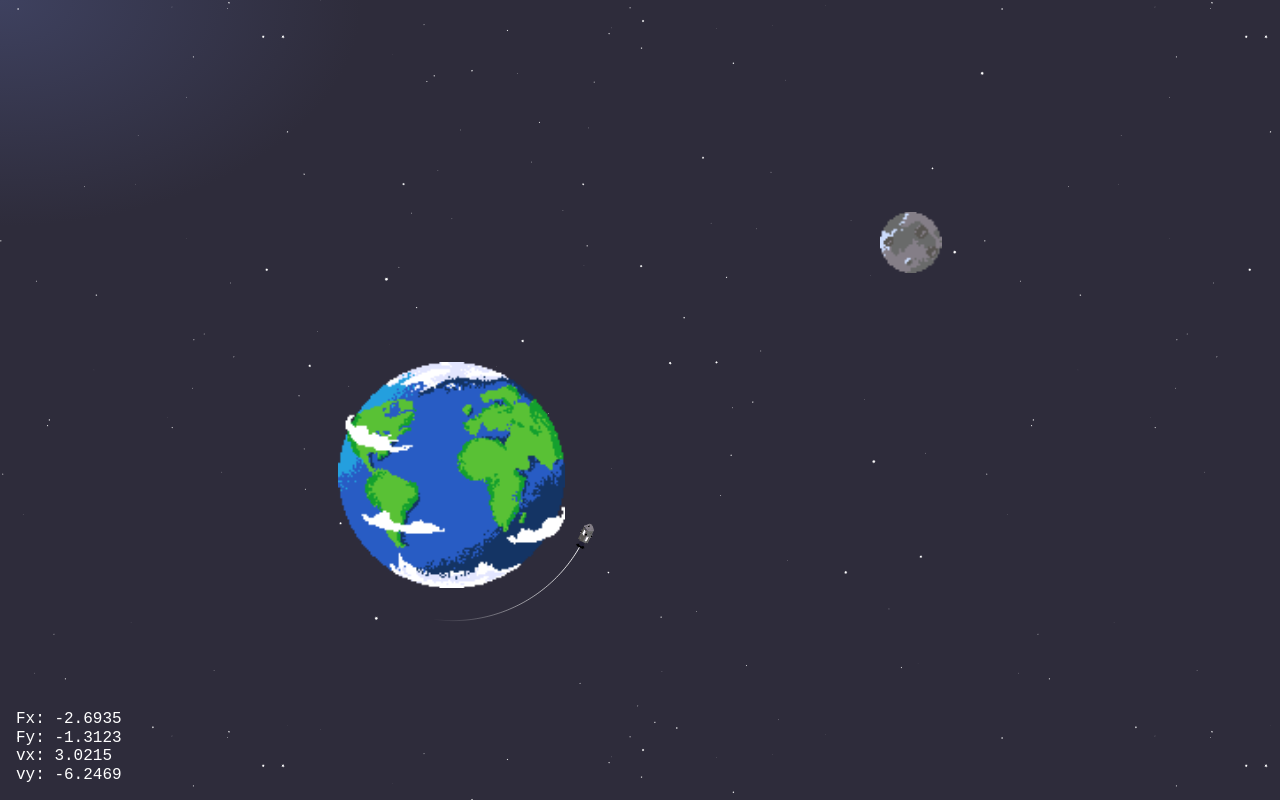
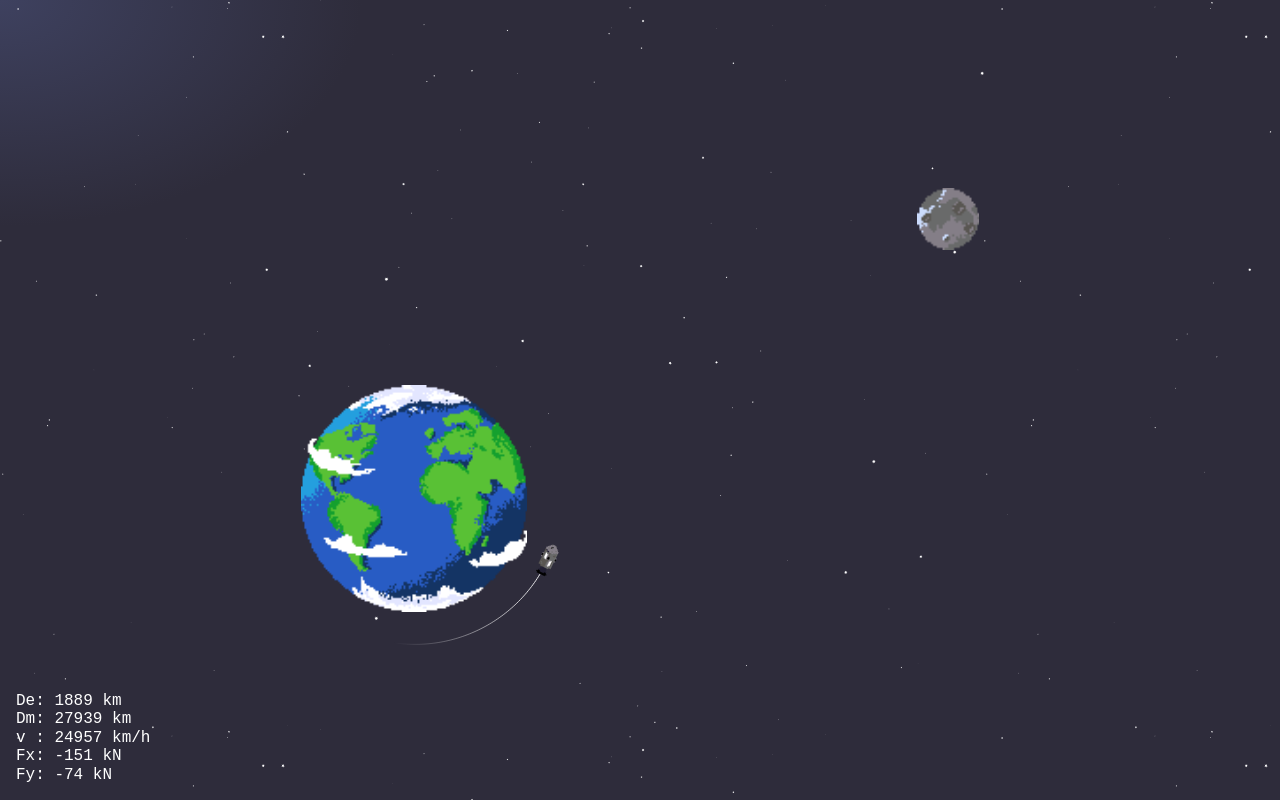
Before and after one commit to brossetti/trans-lunar-injection, a plain HTML site: page index.html in a window 1280 px wide. Drawn offline with Linux system fonts and the light colour scheme.

Commit message:
updated metrics and added comments

```diff
--- a/index.html
+++ b/index.html
@@ -19,10 +19,11 @@
     <h1>paused</h1>
   </div>
   <div id="metrics">
-    <p>Fx: <span id="fx"></span></p>
-    <p>Fy: <span id="fy"></span></p>
-    <p>vx: <span id="vx"></span></p>
-    <p>vy: <span id="vy"></span></p>
+    <p>De: <span id="de"></span> km</p>
+    <p>Dm: <span id="dm"></span> km</p>
+    <p>v : <span id="v"></span> km/h</p>
+    <p>Fx: <span id="fx"></span> kN</p>
+    <p>Fy: <span id="fy"></span> kN</p>
   </div>
   <script src="./js/index.js"></script>
 </body>
--- a/js/index.js
+++ b/js/index.js
@@ -2,10 +2,10 @@
 const TAU = 2 * Math.PI;
 const R_EARTH = 6371;               //volumetric mean radius of the Earth (km)
 const R_MOON = 1737.4;              //volumetric mean radius of the Moon (km)
-const W_CSM = 1600;                 //width of CSM (not actual) (km)
-const ASPECT_CSM = 0.5;               //aspect ratio of CSM width/height
+const W_CSM = 2000;                 //width of CSM (not actual) (km)
+const ASPECT_CSM = 0.5;             //aspect ratio of CSM width/height
 const ALT_CSM = 1850;               //initial altitude of the CSM above the Earth (km)
-const DIST_EARTH_TO_MOON = 40000;   //distance from Earth to Moon relative to Earth's radius (not actual, compressed to fit screen)
+const DIST_EARTH_TO_MOON = 45000;   //distance from Earth to Moon relative to Earth's radius (not actual, compressed to fit screen)
 const GMm_EARTH = 1.14805e10;       //pre-computed GMm for force eq. F=GMm/r^2 (kg*km^3/s^2)
 const GMm_MOON = 1.4121e8;          //pre-computed GMm for force eq. F=GMm/r^2 (kg*km^3/s^2)
 const MASS_CSM = 28801;             //mass of the CSM (KG)
@@ -17,38 +17,39 @@ const ELAPSED = 20;
 const scene = {
     originX: 0,
     originY: 0,
-    pxpkm: 0,
-    tailLength: 75
+    pxpkm: 0,       //conversion from km to pixels
+    tailLength: 75  //max number or previous coordinate to use for tail
 }
 
 const earth = {
     x: 0,
     y: 0,
-    r: 0,
-    GMm: 0
+    r: 0,           //radius (px)
+    GMm: 0          //GMm for force eq. F=GMm/r^2 (kg*px^3/s^2)
 }
 
 const moon = {
     x: 0,
     y: 0,
-    r: 0,
-    GMm: 0
+    r: 0,           //radius (px)
+    GMm: 0          //GMm for force eq. F=GMm/r^2 (kg*px^3/s^2)
 }
 
 const csm = {
     x: 0,
     y: 0,
-    w: 0,
-    h: 0,
-    angle: 0,  //angle relative to vertical (radians)
-    angleOffset: 0,
-    thrust: 0,
-    vx: 0,     //velocity in x direction (km/s)
-    vy: 0,     //velocity in y direction (km/s)
-    Fx: 0,     //force in x direction (kg*km/s^2)
-    Fy: 0,     //force in y direction (kg*km/s^2)
-    tailX: [],
-    tailY: []
+    w: 0,           //width of CSM (px)
+    h: 0,           //height of CSM (px)
+    angle: 0,       //angle relative to vertical (radians)
+    angleOffset: 0, //offset angle from RCS (radians)
+    thrust: 0,      //trust of CSM main engine (kg*px/s^s)
+    vx: 0,          //velocity in x direction (px/s)
+    vy: 0,          //velocity in y direction (px/s)
+    v: 0,           //velocity (km/h)
+    Fx: 0,          //force in x direction (kg*px/s^2)
+    Fy: 0,          //force in y direction (kg*px/s^2)
+    tailX: [],      //array of tail x coordinates
+    tailY: []       //array of tail y coordinates
 }
 
 //======== Assets ========//
@@ -153,6 +154,7 @@ function updatePosition() {
     // adjust velocity due to gravity
     csm.vx += (csm.Fx / MASS_CSM) * ELAPSED;
     csm.vy += (csm.Fy / MASS_CSM) * ELAPSED;
+    csm.v = Math.hypot(csm.vx, csm.vy) * 3600 / scene.pxpkm;
 
     // update position
     csm.x += csm.vx * ELAPSED;
@@ -188,15 +190,23 @@ function updatePosition() {
     csm.tailY.unshift(csm.y);
 
     // update angle
+    if (csm.v < 30) {
+        csm.angleOffset = 0;
+    }
     csm.angle = csm.angleOffset + Math.atan2(csm.y - csm.tailY[1], csm.x - csm.tailX[1]);
 }
 
 // updates on-screen metric display
 function updateMetrics() {
-    document.getElementById("fx").innerText = csm.Fx.toFixed(4);
-    document.getElementById("fy").innerText = csm.Fy.toFixed(4);
-    document.getElementById("vx").innerText = (csm.vx / scene.pxpkm).toFixed(4);
-    document.getElementById("vy").innerText = (csm.vy / scene.pxpkm).toFixed(4);
+    let de = (Math.hypot(earth.x - csm.x, earth.y - csm.y) - earth.r) / scene.pxpkm;
+    let dm = (Math.hypot(moon.x - csm.x, moon.y - csm.y) - moon.r) / scene.pxpkm;
+    let fx = csm.Fx / scene.pxpkm;
+    let fy = csm.Fy / scene.pxpkm;
+    document.getElementById("de").innerText = de.toFixed(0);
+    document.getElementById("dm").innerText = dm.toFixed(0);
+    document.getElementById("v").innerText = csm.v.toFixed(0);
+    document.getElementById("fx").innerText = fx.toFixed(0);
+    document.getElementById("fy").innerText = fy.toFixed(0);
 }
 
 // draws objects on canvas
@@ -332,7 +342,7 @@ function resize() {
     csm.tailX = [csm.x];
     csm.tailY = [csm.y];
 
-    // set initial CSM velocity
+    // set initial CSM velocity as v=sqrt(GM/r)
     csm.vx = - Math.sqrt(earth.GMm / MASS_CSM / csmR);
     csm.vy = 0;
 
```
